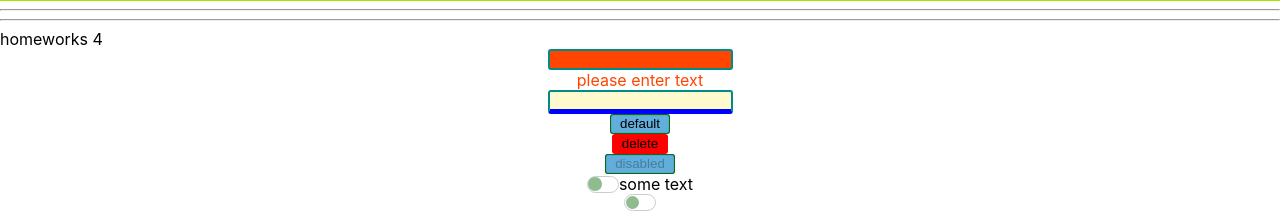
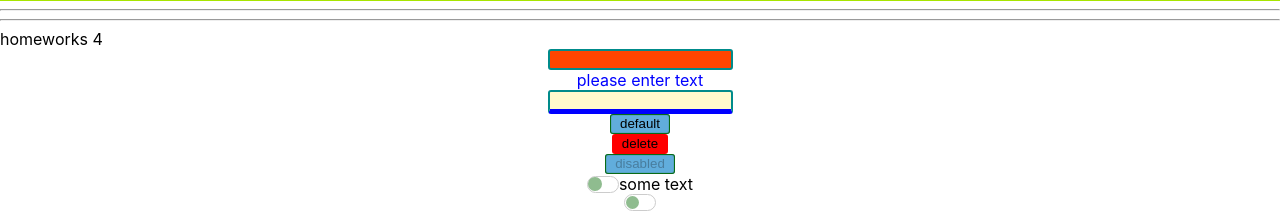
Before and after one commit to SPK80/simple-react-homeworks, a React (Create React App) app: page / in a window 1280 px wide. Shown: the part 703-916 px from the top of the page. Built offline with nearby package versions, Linux system fonts and the light colour scheme.

Commit message:
refactor: HW4

```diff
--- a/src/p2-homeworks/h4/HW4.tsx
+++ b/src/p2-homeworks/h4/HW4.tsx
@@ -30,7 +30,7 @@ function HW4() {
                     onChangeText={setText}
                     onEnter={showAlert}
                     error={error}
-                    // spanClassName={s.testSpanError}
+                    spanClassName={s.testSpanError}
                 />
 
                 <SuperInputText
--- a/src/p2-homeworks/h4/common/c2-SuperButton/SuperButton.module.css
+++ b/src/p2-homeworks/h4/common/c2-SuperButton/SuperButton.module.css
@@ -7,6 +7,7 @@
     padding: 0 10px;
     line-height: 20px;
     border-radius: 3px;
+    transition: 0.3s;
 }
 
 .defaultButton:not([disabled]):hover {
```
